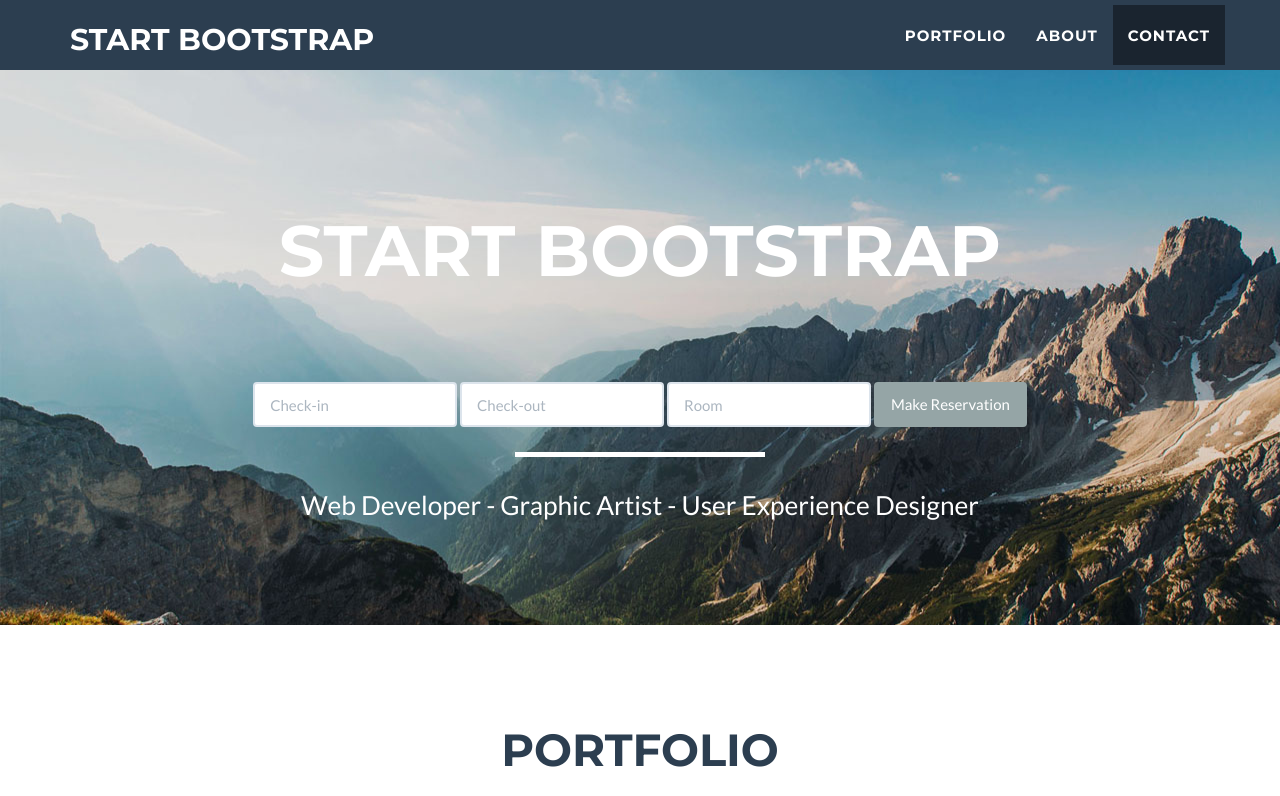
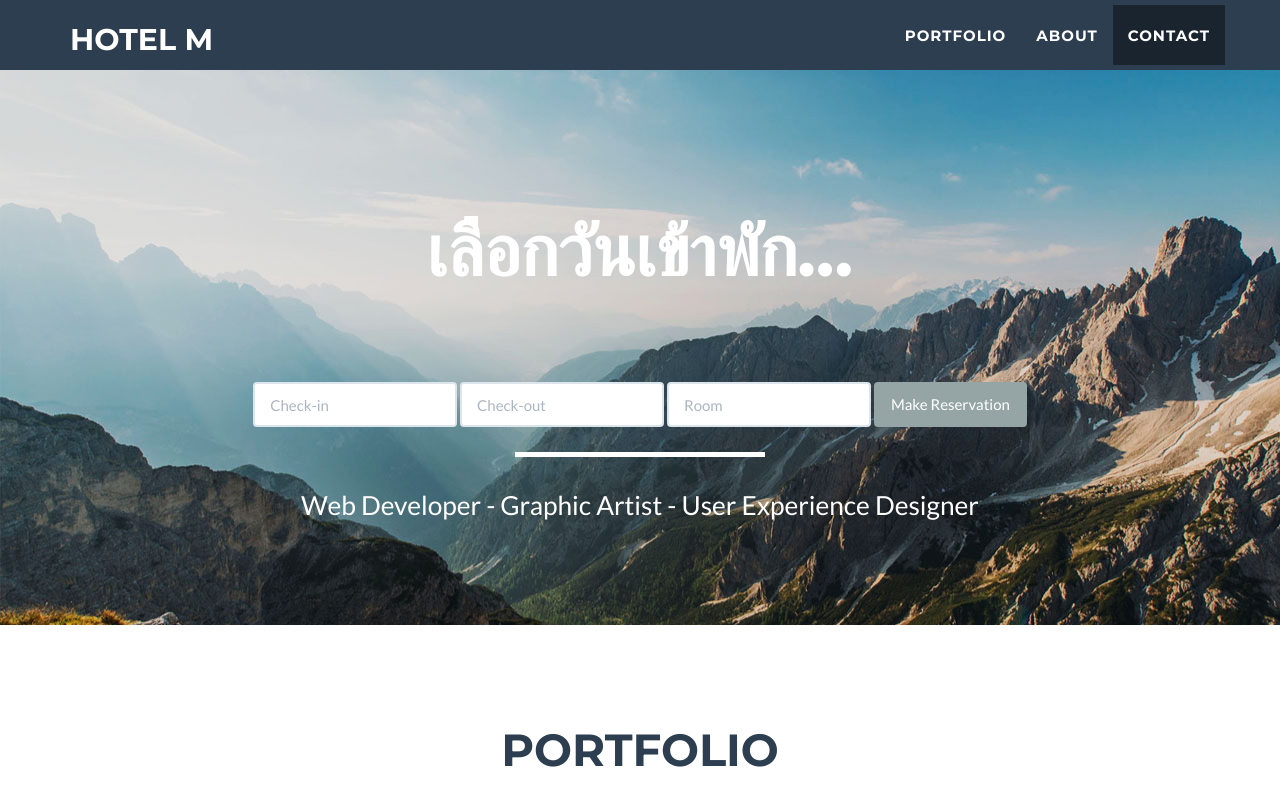
Before and after one commit to idevios/startbootstrap, a plain HTML site: page index.html in a window 1280 px wide. Shown: the top 796 px of the page. Drawn offline with nearby package versions, Linux system fonts and the light colour scheme.

Commit message:
Change project name,title

```diff
--- a/index.html
+++ b/index.html
@@ -9,7 +9,7 @@
     <meta name="description" content="">
     <meta name="author" content="">
 
-    <title>Freelancer - Start Bootstrap Theme</title>
+    <title>Welcome to Hotel M</title>
 
     <!-- Bootstrap Core CSS - Uses Bootswatch Flatly Theme: http://bootswatch.com/flatly/ -->
     <link href="css/bootstrap.min.css" rel="stylesheet">
@@ -44,7 +44,7 @@
                     <span class="icon-bar"></span>
                     <span class="icon-bar"></span>
                 </button>
-                <a class="navbar-brand" href="#page-top">Start Bootstrap</a>
+                <a class="navbar-brand" href="#page-top">Hotel M</a>
             </div>
 
             <!-- Collect the nav links, forms, and other content for toggling -->
@@ -75,7 +75,7 @@
             <div class="row">
                 <div class="col-lg-12">
                     <div class="intro-text">
-                        <span class="name">Start Bootstrap</span>
+                        <span class="name">เลือกวันเข้าพัก...</span>
                         <div class="search">
                           <form class="form-inline">
                             <div class="form-group">
```
